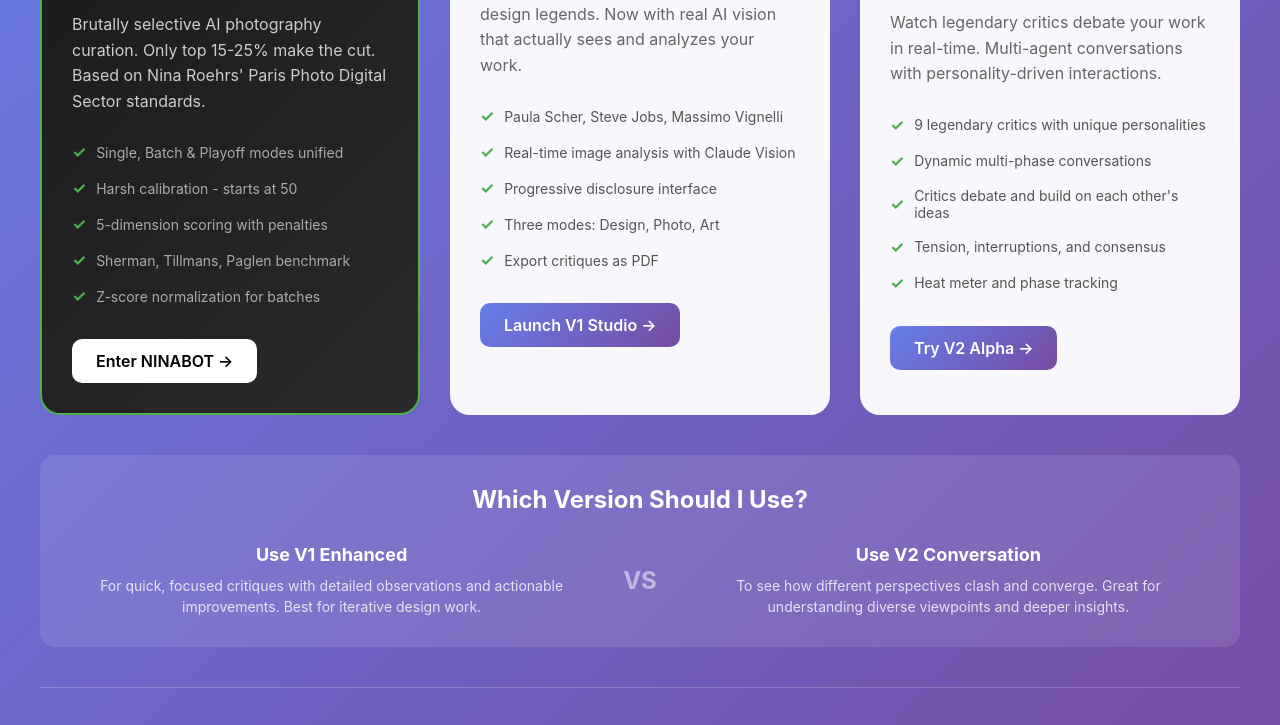
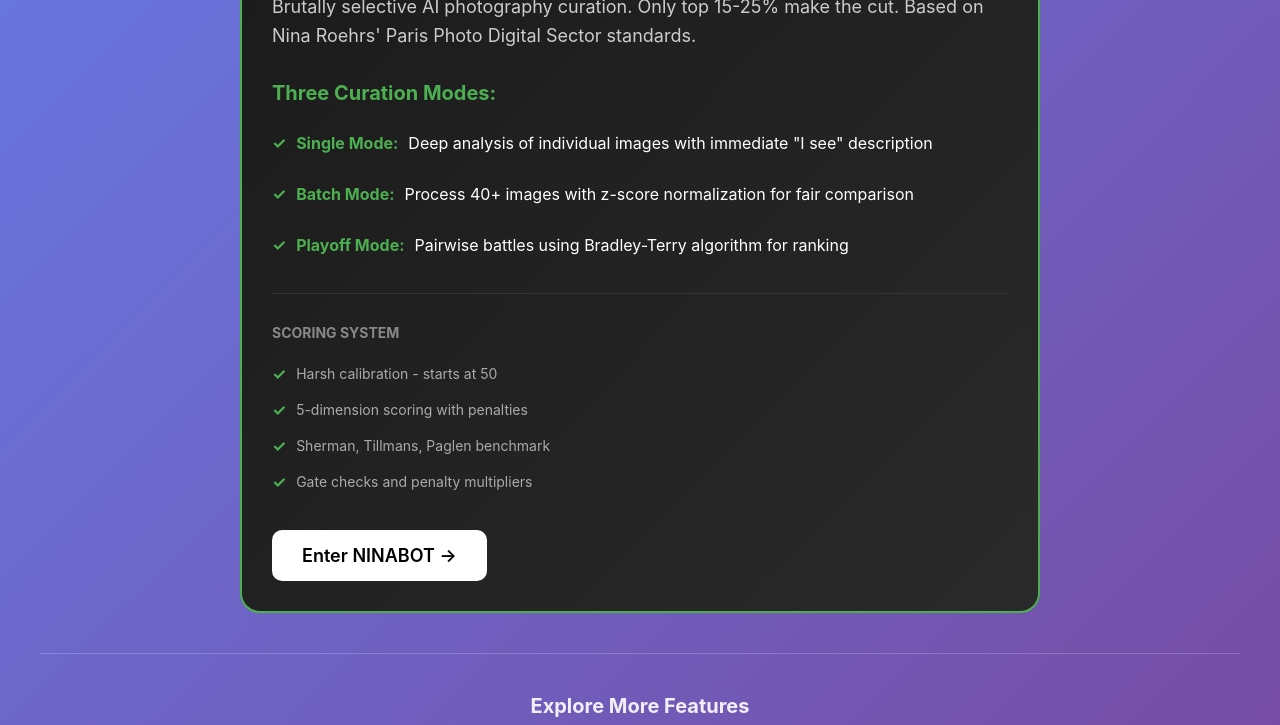
Before and after one commit to brightseth/design-critic-agent, a website: page index-hub.html in a window 1280 px wide. Shown: the part 414-1139 px from the top of the page. Drawn offline with Linux system fonts and the light colour scheme.

Commit message:
Simplify hub to focus solely on NINABOT with three modes

```diff
--- a/index-hub.html
+++ b/index-hub.html
@@ -3,7 +3,7 @@
 <head>
     <meta charset="UTF-8">
     <meta name="viewport" content="width=device-width, initial-scale=1.0">
-    <title>Design Critic Studio - AI-Powered Design Critique</title>
+    <title>NINABOT - Brutally Selective AI Photography Curation</title>
     <style>
         * {
             margin: 0;
@@ -320,74 +320,46 @@
 <body>
     <div class="container">
         <div class="header">
-            <div class="logo">🎨</div>
-            <h1>Design Critic Studio</h1>
-            <p class="tagline">Get your design critiqued by legendary masters using AI</p>
+            <div class="logo">📸</div>
+            <h1>NINABOT</h1>
+            <p class="tagline">Brutally selective AI photography curation for Paris Photo Digital Sector</p>
         </div>
 
-        <div class="versions">
+        <div class="versions" style="max-width: 800px; margin: 0 auto;">
             <a href="nina-unified.html" class="version-card" style="background: linear-gradient(135deg, #1a1a1a 0%, #2a2a2a 100%); color: white; border: 2px solid #4CAF50;">
                 <span class="version-badge" style="background: #4CAF50;">NINABOT</span>
-                <h2 class="version-title" style="color: white;">Paris Photo Curator <span class="new-badge" style="background: #FF5722;">NEW</span></h2>
-                <p class="version-description" style="color: #ccc;">
+                <h2 class="version-title" style="color: white; font-size: 36px; margin-bottom: 20px;">Paris Photo Digital Sector Curator</h2>
+                <p class="version-description" style="color: #ccc; font-size: 18px; margin-bottom: 30px;">
                     Brutally selective AI photography curation. Only top 15-25% make the cut. Based on Nina Roehrs' Paris Photo Digital Sector standards.
                 </p>
+
+                <div style="margin: 30px 0;">
+                    <h3 style="color: #4CAF50; margin-bottom: 20px; font-size: 20px;">Three Curation Modes:</h3>
+                    <ul class="features" style="display: grid; gap: 15px;">
+                        <li class="feature" style="color: #fff; font-size: 16px;">
+                            <strong style="color: #4CAF50;">Single Mode:</strong> Deep analysis of individual images with immediate "I see" description
+                        </li>
+                        <li class="feature" style="color: #fff; font-size: 16px;">
+                            <strong style="color: #4CAF50;">Batch Mode:</strong> Process 40+ images with z-score normalization for fair comparison
+                        </li>
+                        <li class="feature" style="color: #fff; font-size: 16px;">
+                            <strong style="color: #4CAF50;">Playoff Mode:</strong> Pairwise battles using Bradley-Terry algorithm for ranking
+                        </li>
+                    </ul>
+                </div>
+
+                <div style="margin: 30px 0; padding-top: 30px; border-top: 1px solid #333;">
+                    <h4 style="color: #888; margin-bottom: 15px; font-size: 14px; text-transform: uppercase;">Scoring System</h4>
                     <ul class="features">
-                    <li class="feature" style="color: #aaa;">Single, Batch & Playoff modes unified</li>
                         <li class="feature" style="color: #aaa;">Harsh calibration - starts at 50</li>
                         <li class="feature" style="color: #aaa;">5-dimension scoring with penalties</li>
                         <li class="feature" style="color: #aaa;">Sherman, Tillmans, Paglen benchmark</li>
-                    <li class="feature" style="color: #aaa;">Z-score normalization for batches</li>
+                        <li class="feature" style="color: #aaa;">Gate checks and penalty multipliers</li>
                     </ul>
-                <span class="btn" style="background: white; color: black;">Enter NINABOT →</span>
-            </a>
-
-            <a href="index-enhanced-v5.html" class="version-card">
-                <span class="version-badge">V1 Enhanced</span>
-                <h2 class="version-title">Classic Studio <span class="new-badge">UPDATED</span></h2>
-                <p class="version-description">
-                    Get instant, contextual critiques from design legends. Now with real AI vision that actually sees and analyzes your work.
-                </p>
-                <ul class="features">
-                    <li class="feature">Paula Scher, Steve Jobs, Massimo Vignelli</li>
-                    <li class="feature">Real-time image analysis with Claude Vision</li>
-                    <li class="feature">Progressive disclosure interface</li>
-                    <li class="feature">Three modes: Design, Photo, Art</li>
-                    <li class="feature">Export critiques as PDF</li>
-                </ul>
-                <span class="btn">Launch V1 Studio →</span>
-            </a>
-
-            <a href="v2-conversation-ui-new.html" class="version-card">
-                <span class="version-badge">V2 Alpha</span>
-                <h2 class="version-title">Conversation Mode <span class="alpha-badge">ALPHA</span></h2>
-                <p class="version-description">
-                    Watch legendary critics debate your work in real-time. Multi-agent conversations with personality-driven interactions.
-                </p>
-                <ul class="features">
-                    <li class="feature">9 legendary critics with unique personalities</li>
-                    <li class="feature">Dynamic multi-phase conversations</li>
-                    <li class="feature">Critics debate and build on each other's ideas</li>
-                    <li class="feature">Tension, interruptions, and consensus</li>
-                    <li class="feature">Heat meter and phase tracking</li>
-                </ul>
-                <span class="btn">Try V2 Alpha →</span>
-            </a>
                 </div>
 
-        <div class="comparison">
-            <h3>Which Version Should I Use?</h3>
-            <div class="comparison-grid">
-                <div class="comparison-item">
-                    <h4>Use V1 Enhanced</h4>
-                    <p>For quick, focused critiques with detailed observations and actionable improvements. Best for iterative design work.</p>
-                </div>
-                <div class="vs">VS</div>
-                <div class="comparison-item">
-                    <h4>Use V2 Conversation</h4>
-                    <p>To see how different perspectives clash and converge. Great for understanding diverse viewpoints and deeper insights.</p>
-                </div>
-            </div>
+                <span class="btn" style="background: white; color: black; font-size: 18px; padding: 15px 30px;">Enter NINABOT →</span>
+            </a>
         </div>
 
         <div class="extra-links">
```
Lines whose indentation alone changed are shown as unchanged.
